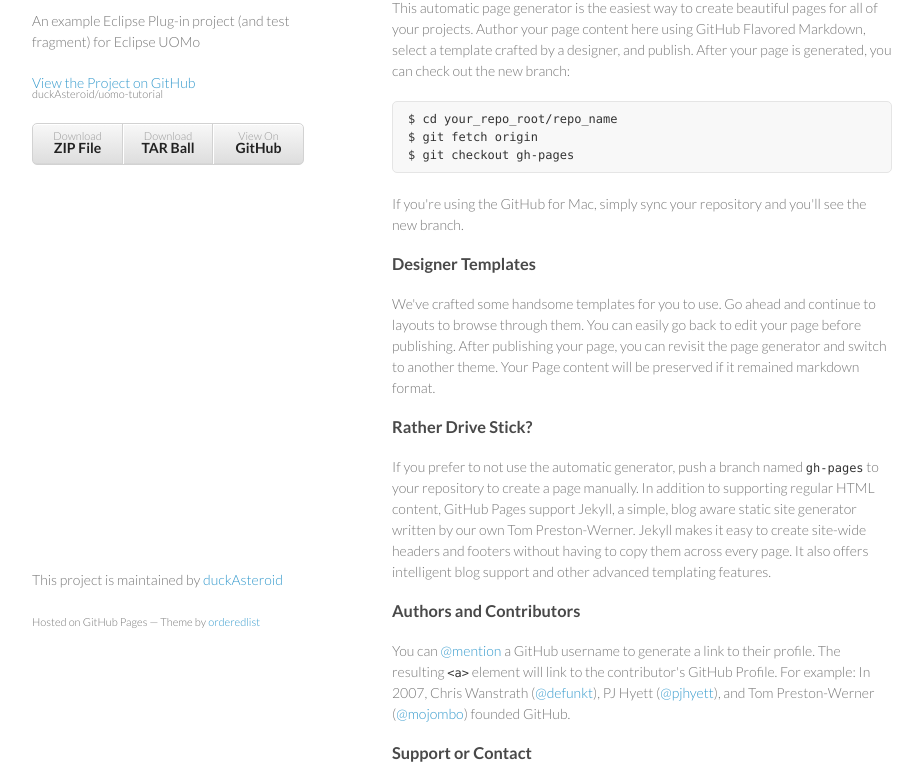
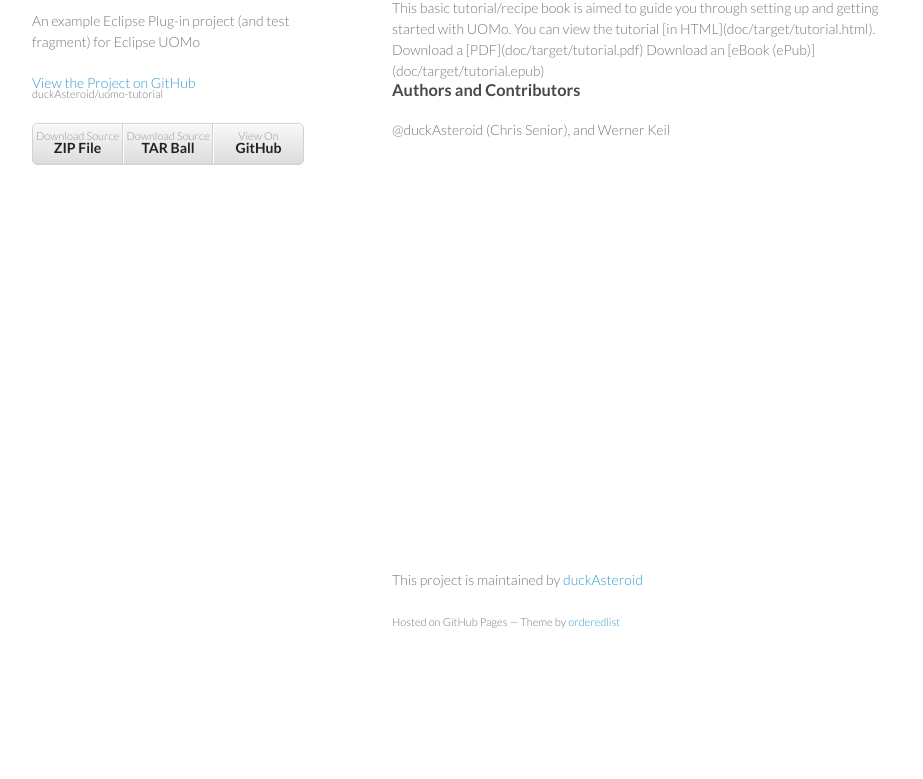
Before and after one commit to duckAsteroid/uomo-tutorial, a plain HTML site: page index.html in a window 1280 px wide. Shown: the part 99-878 px from the top of the page, without its empty margins (178-1101 px from the left). After the commit the page ends 800 px from the top, so only its background shows below. Drawn offline with Linux system fonts and the light colour scheme.

Commit message:
Link to binary tutorial

```diff
--- a/index.html
+++ b/index.html
@@ -31,44 +31,22 @@
 
 
         <ul>
-          <li><a href="https://github.com/duckAsteroid/uomo-tutorial/zipball/master">Download <strong>ZIP File</strong></a></li>
-          <li><a href="https://github.com/duckAsteroid/uomo-tutorial/tarball/master">Download <strong>TAR Ball</strong></a></li>
+          <li><a href="https://github.com/duckAsteroid/uomo-tutorial/zipball/master">Download Source<strong>ZIP File</strong></a></li>
+          <li><a href="https://github.com/duckAsteroid/uomo-tutorial/tarball/master">Download Source <strong>TAR Ball</strong></a></li>
           <li><a href="https://github.com/duckAsteroid/uomo-tutorial">View On <strong>GitHub</strong></a></li>
         </ul>
       </header>
       <section>
         <h3>
-<a name="welcome-to-github-pages" class="anchor" href="#welcome-to-github-pages"><span class="octicon octicon-link"></span></a>Welcome to GitHub Pages.</h3>
-
-<p>This automatic page generator is the easiest way to create beautiful pages for all of your projects. Author your page content here using GitHub Flavored Markdown, select a template crafted by a designer, and publish. After your page is generated, you can check out the new branch:</p>
-
-<pre><code>$ cd your_repo_root/repo_name
-$ git fetch origin
-$ git checkout gh-pages
-</code></pre>
-
-<p>If you're using the GitHub for Mac, simply sync your repository and you'll see the new branch.</p>
-
-<h3>
-<a name="designer-templates" class="anchor" href="#designer-templates"><span class="octicon octicon-link"></span></a>Designer Templates</h3>
-
-<p>We've crafted some handsome templates for you to use. Go ahead and continue to layouts to browse through them. You can easily go back to edit your page before publishing. After publishing your page, you can revisit the page generator and switch to another theme. Your Page content will be preserved if it remained markdown format.</p>
-
-<h3>
-<a name="rather-drive-stick" class="anchor" href="#rather-drive-stick"><span class="octicon octicon-link"></span></a>Rather Drive Stick?</h3>
-
-<p>If you prefer to not use the automatic generator, push a branch named <code>gh-pages</code> to your repository to create a page manually. In addition to supporting regular HTML content, GitHub Pages support Jekyll, a simple, blog aware static site generator written by our own Tom Preston-Werner. Jekyll makes it easy to create site-wide headers and footers without having to copy them across every page. It also offers intelligent blog support and other advanced templating features.</p>
-
+<a name="welcome-to-github-pages" class="anchor" href="#welcome-to-github-pages"><span class="octicon octicon-link"></span></a>Welcome to Eclipse UOMo Tutorial Pages.</h3>
+This basic tutorial/recipe book is aimed to guide you through setting up and getting started with UOMo.
+You can view the tutorial [in HTML](doc/target/tutorial.html).
+Download a [PDF](doc/target/tutorial.pdf)
+Download an [eBook (ePub)](doc/target/tutorial.epub)
 <h3>
 <a name="authors-and-contributors" class="anchor" href="#authors-and-contributors"><span class="octicon octicon-link"></span></a>Authors and Contributors</h3>
 
-<p>You can <a href="https://github.com/blog/821" class="user-mention">@mention</a> a GitHub username to generate a link to their profile. The resulting <code>&lt;a&gt;</code> element will link to the contributor's GitHub Profile. For example: In 2007, Chris Wanstrath (<a href="https://github.com/defunkt" class="user-mention">@defunkt</a>), PJ Hyett (<a href="https://github.com/pjhyett" class="user-mention">@pjhyett</a>), and Tom Preston-Werner (<a href="https://github.com/mojombo" class="user-mention">@mojombo</a>) founded GitHub.</p>
-
-<h3>
-<a name="support-or-contact" class="anchor" href="#support-or-contact"><span class="octicon octicon-link"></span></a>Support or Contact</h3>
-
-<p>Having trouble with Pages? Check out the documentation at <a href="http://help.github.com/pages">http://help.github.com/pages</a> or contact <a href="mailto:support@github.com">support@github.com</a> and we’ll help you sort it out.</p>
-      </section>
+@duckAsteroid (Chris Senior), and Werner Keil
       <footer>
         <p>This project is maintained by <a href="https://github.com/duckAsteroid">duckAsteroid</a></p>
         <p><small>Hosted on GitHub Pages &mdash; Theme by <a href="https://github.com/orderedlist">orderedlist</a></small></p>
```
